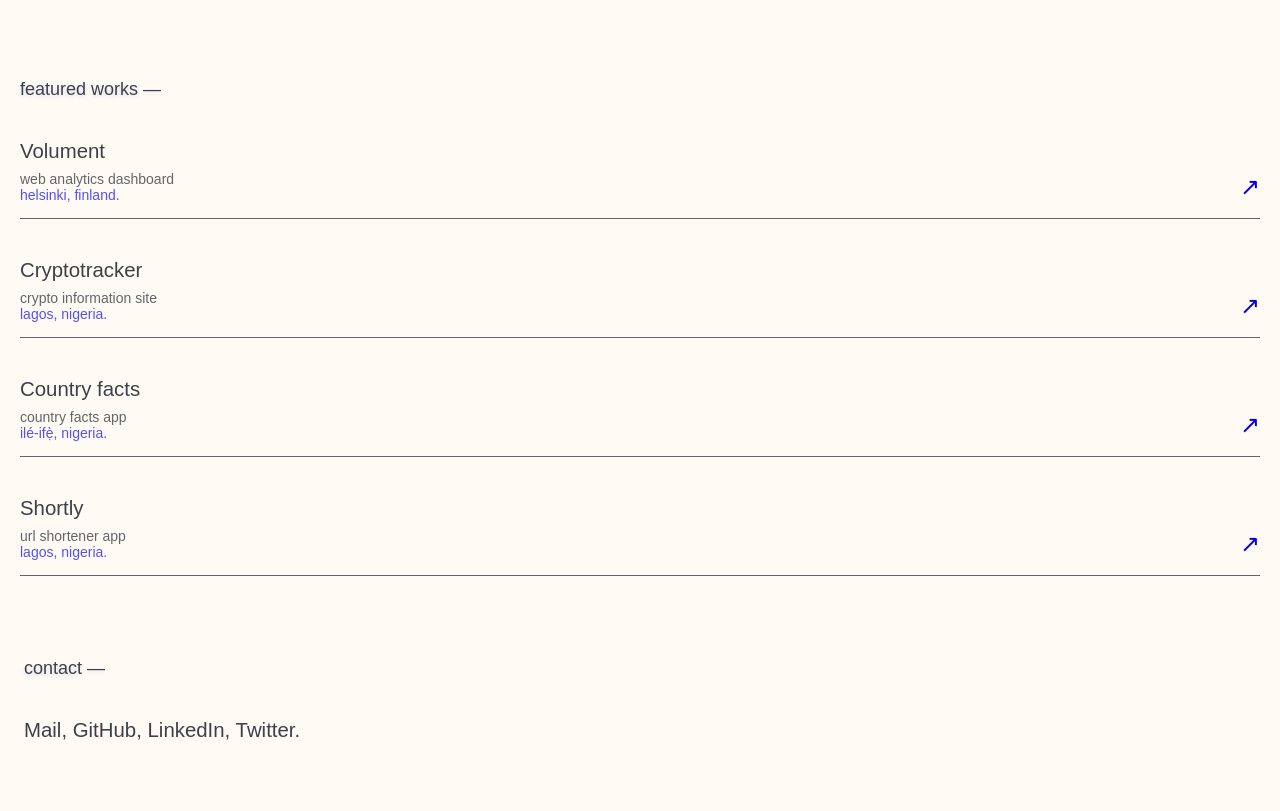
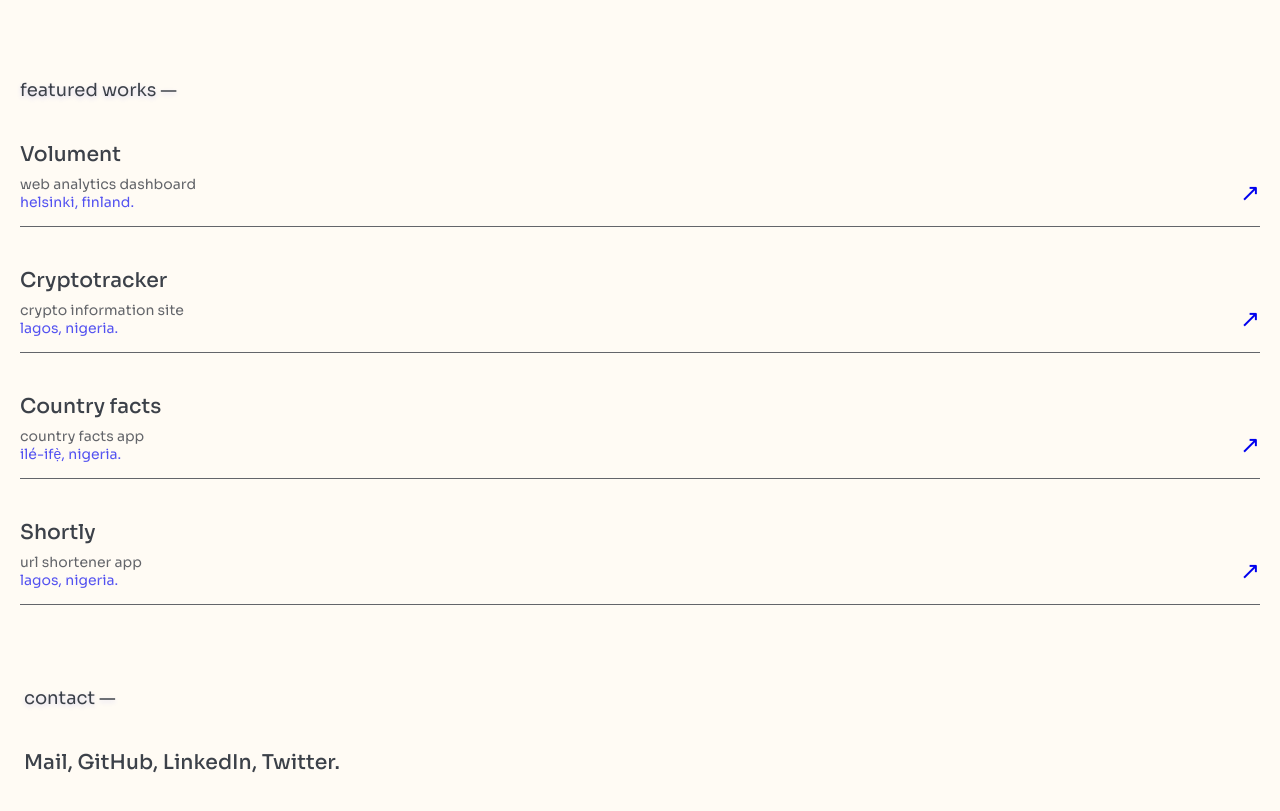
Before and after one commit to the-eduek/folio-v3, a website built with Vite: page index.html in a window 1280 px wide. Shown: the part 1051-1862 px from the top of the page. Built offline with nearby package versions, Linux system fonts and the light colour scheme; files whose address does not match are found by name.

Commit message:
feat: new font files

```diff
--- a/src/styles/_fonts.scss
+++ b/src/styles/_fonts.scss
@@ -3,7 +3,7 @@
   font-family: 'Inter';
   font-style:  italic;
   font-weight: 400;
-  src: url("../fonts/Inter-Italic.woff2") format("woff2")
+  src: url("../fonts/Inter-Italic.woff2") format("woff2"), url("../fonts/Inter-Italic.woff2") format("woff");
 }
 
 @font-face {
@@ -11,7 +11,7 @@
   font-family: 'Inter';
   font-style:  normal;
   font-weight: 400;
-  src: url("../fonts/Inter-Regular.woff2") format("woff2");
+  src: url("../fonts/Inter-Regular.woff2") format("woff2"), url("../fonts/Inter-Regular.woff2") format("woff");
 }
 
 @font-face {
@@ -19,5 +19,29 @@
   font-family: 'Jellee';
   font-style: normal;
   font-weight: 700;
-  src: url("../fonts/Jellee-Bold.woff2") format("woff2");
+  src: url("../fonts/Jellee-Bold.woff2") format("woff2"), url("../fonts/Jellee-Bold.woff2") format("woff");
 }
+
+@font-face {
+  font-display: swap;
+  font-family: 'Sora';
+  font-style: normal;
+  font-weight: 300;
+  src: url("../fonts/Sora-Light.woff2") format("woff2"), url("../fonts/Sora-Light.woff2") format("woff");
+}
+
+@font-face {
+  font-display: swap;
+  font-family: 'Sora';
+  font-style: normal;
+  font-weight: 400;
+  src: url("../fonts/Sora-Regular.woff2") format("woff2"), url("../fonts/Sora-Regular.woff2") format("woff");
+}
+
+@font-face {
+  font-display: swap;
+  font-family: 'Sora';
+  font-style: normal;
+  font-weight: 500;
+  src: url("../fonts/Sora-Medium.woff2") format("woff2"), url("../fonts/Sora-Medium.woff2") format("woff");
+}
```
Also changed, not shown: src/fonts/Sora-Light.woff2 (added), src/fonts/Sora-Medium.woff2 (added), src/fonts/Sora-Regular.woff2 (added), src/styles/_footer.scss (deleted).
